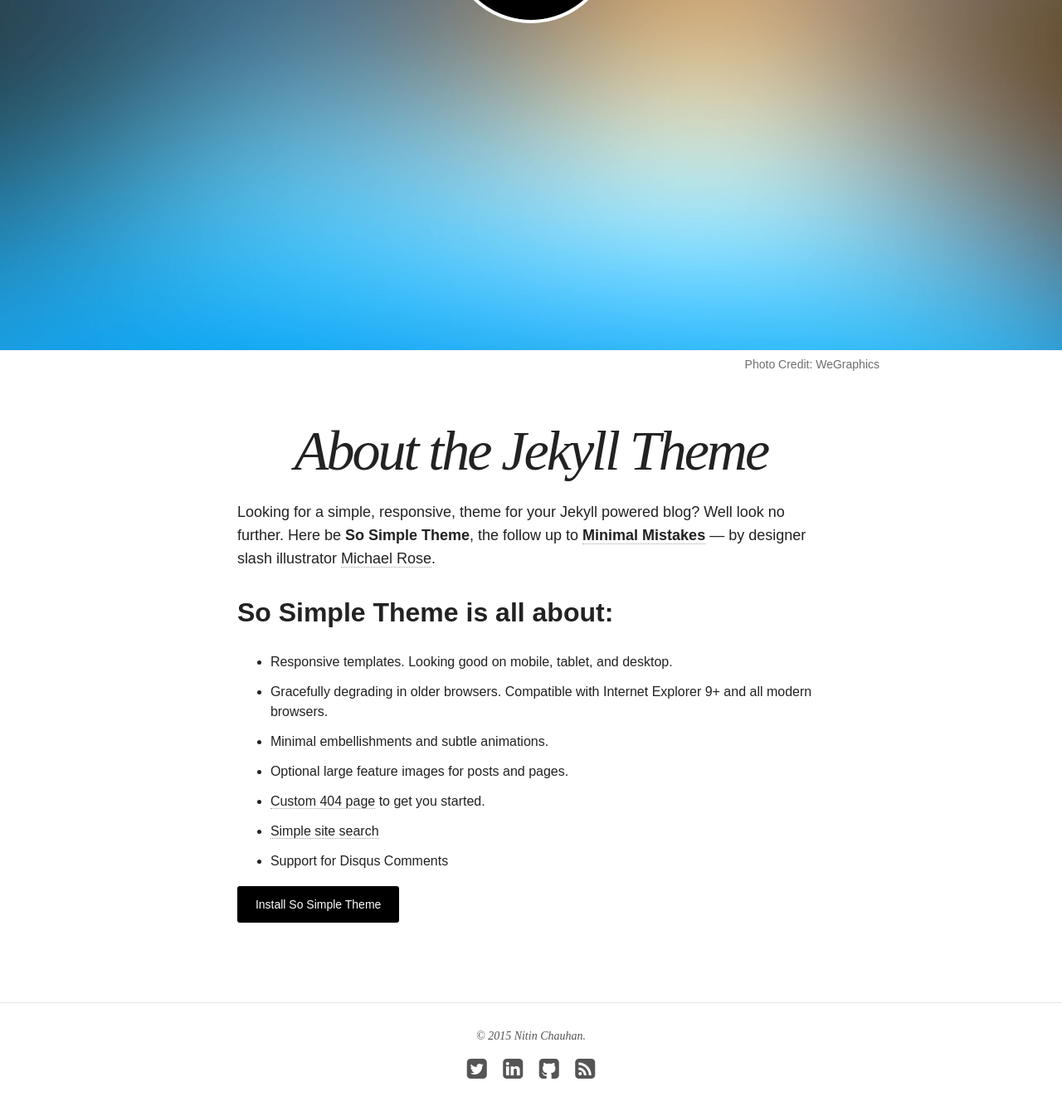
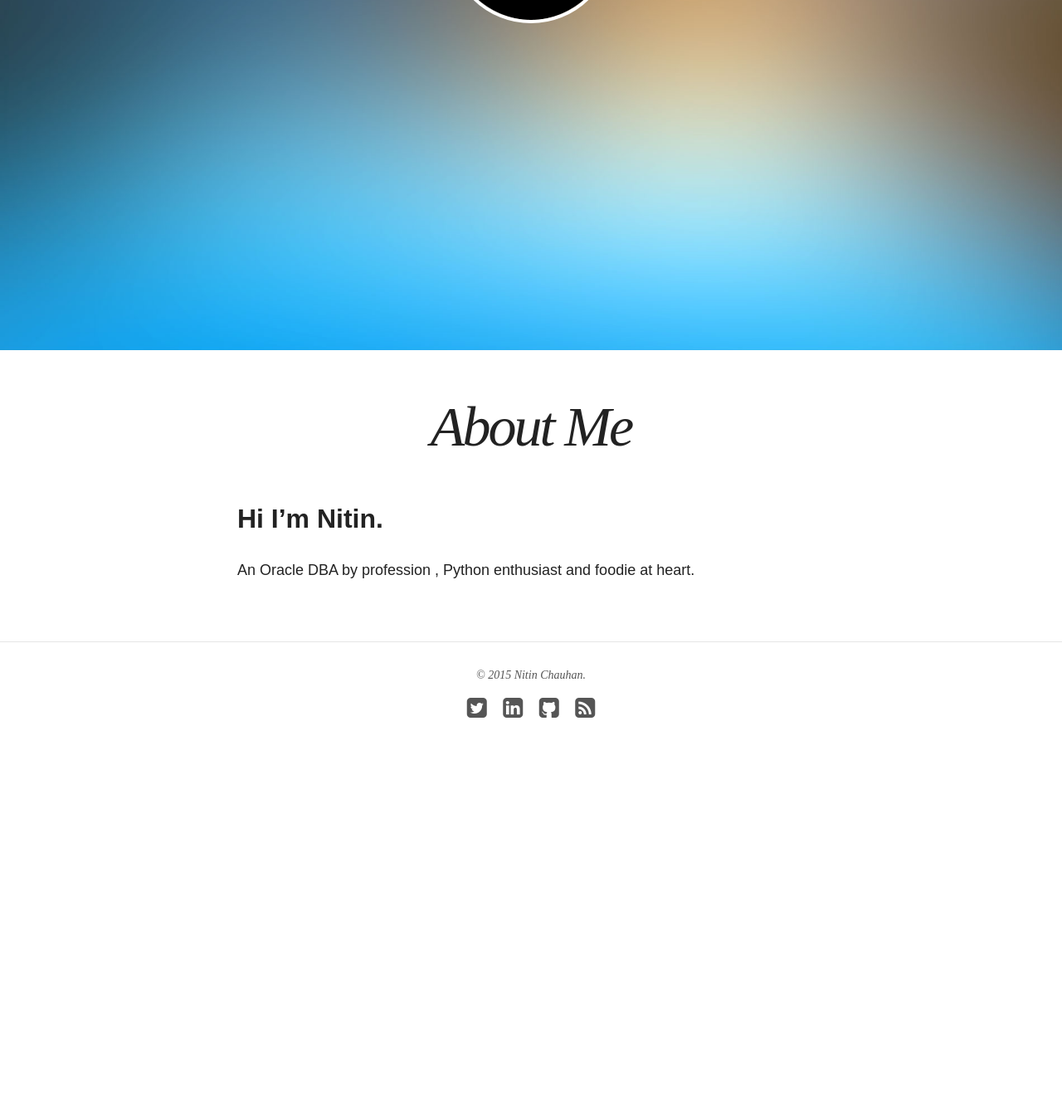
Before and after one commit to nitin23c/nitin23c.github.io, a Jekyll site: the page built from about/index.md, in a window 1280 px wide and 1400 px high, scrolled down 271 px. Shown: the top 1339 px of the window at 83% size. Built offline with Jekyll 4.4.1, drawn with Linux system fonts in a browser that asks for light colours; nearby versions of some CDN libraries; after the commit the page ends 1236 px from its top, so only the background shows below that.

Commit message:
About changed

```diff
--- a/_config.yml
+++ b/_config.yml
@@ -6,6 +6,7 @@ description: Oracle tech blog and personal ramblings
 logo: logo.jpg
 search: true
 url: http://dbunix.in
+#url: http://127.0.0.1:4000
 
 # Jekyll configuration
 
--- a/about/index.md
+++ b/about/index.md
@@ -1,26 +1,10 @@
 ---
 layout: page
-title: About the Jekyll Theme
-excerpt: "So Simple is a responsive Jekyll theme for your words and images."
-modified: 2014-08-08T19:44:38.564948-04:00
+title: About Me
+excerpt: "dbunix.in - Tech Blog"
 image:
   feature: so-simple-sample-image-4.jpg
-  credit: WeGraphics
-  creditlink: http://wegraphics.net/downloads/free-ultimate-blurred-background-pack/
 ---
 
-Looking for a simple, responsive, theme for your Jekyll powered blog? Well look no further. Here be **So Simple Theme**, the follow up to [**Minimal Mistakes**](http://mmistakes.github.io/minimal-mistakes) --- by designer slash illustrator [Michael Rose](http://mademistakes.com).
-
-## So Simple Theme is all about:
-
-* Responsive templates. Looking good on mobile, tablet, and desktop.
-* Gracefully degrading in older browsers. Compatible with Internet Explorer 9+ and all modern browsers.
-* Minimal embellishments and subtle animations.
-* Optional large feature images for posts and pages.
-* [Custom 404 page]({{ site.url }}/404.html) to get you started.
-* [Simple site search](https://github.com/christian-fei/Simple-Jekyll-Search)
-* Support for Disqus Comments
-
-<a markdown="0" href="{{ site.url }}/theme-setup" class="btn">Install So Simple Theme</a>
-
-[^1]: Example: *domain.com/category-name/post-title*
+##Hi I'm Nitin.
+An Oracle DBA by profession , Python enthusiast and foodie at heart.
```
